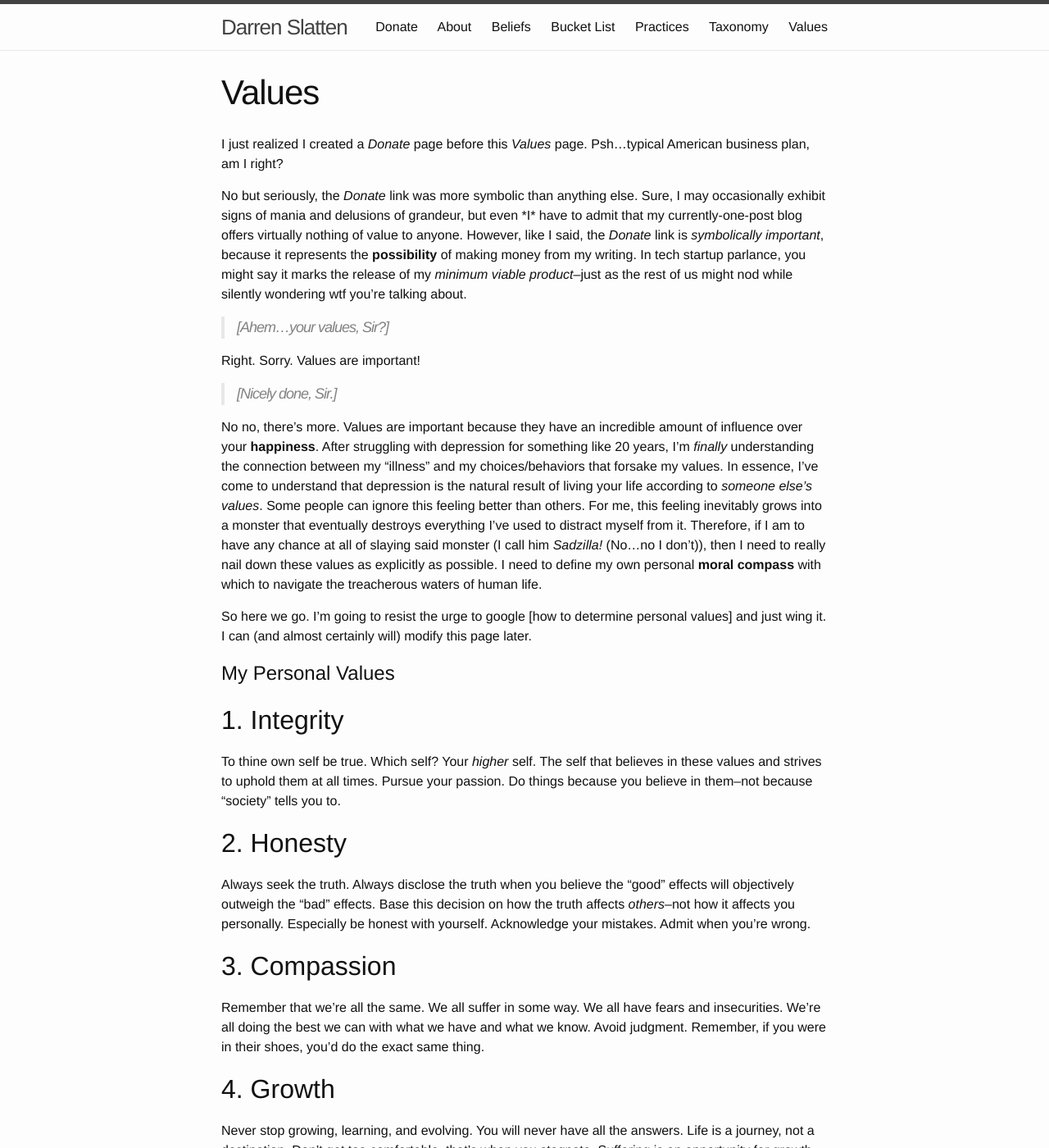
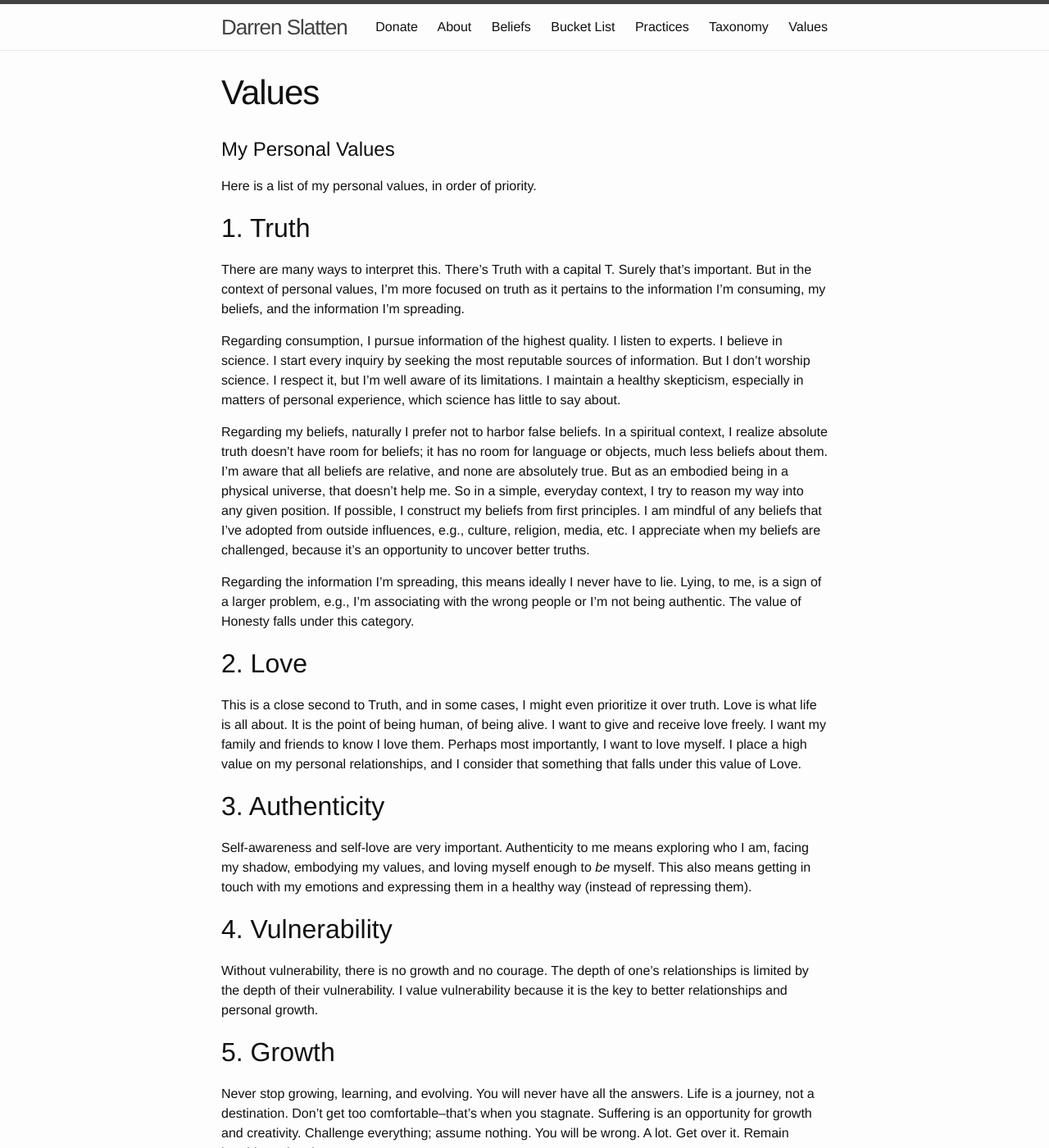
Before and after one commit to dslatten/dslatten.github.io, a Jekyll site: the page built from values.md, in a window 1280 px wide and 1400 px high. Shown: the whole window at 82% size. Built offline with Jekyll 4.4.1, drawn with Linux system fonts in a browser that asks for light colours; some of the changed text lies outside the part shown.

Commit message:
Update values.md

```diff
--- a/values.md
+++ b/values.md
@@ -4,30 +4,33 @@ title: Values
 permalink: /values.html
 ---
 
-I just realized I created a <em>Donate</em> page before this <em>Values</em> page. Psh...typical American business plan, am I right?
-
-No but seriously, the <em>Donate</em> link was more symbolic than anything else. Sure, I may occasionally exhibit signs of mania and delusions of grandeur, but even \*I\* have to admit that my currently-one-post blog offers virtually nothing of value to anyone. However, like I said, the <em>Donate</em> link is <em>symbolically important</em>, because it represents the <strong>possibility</strong> of making money from my writing. In tech startup parlance, you might say it marks the release of my <em>minimum viable product</em>--just as the rest of us might nod while silently wondering wtf you're talking about.
-
-> [Ahem...your values, Sir?]
-
-Right. Sorry. Values are important!
-
-> [Nicely done, Sir.]
-
-No no, there's more. Values are important because they have an incredible amount of influence over your <strong>happiness</strong>. After struggling with depression for something like 20 years, I'm <em>finally</em> understanding the connection between my "illness" and my choices/behaviors that forsake my values. In essence, I've come to understand that depression is the natural result of living your life according to <em>someone else's values</em>. Some people can ignore this feeling better than others. For me, this feeling inevitably grows into a monster that eventually destroys everything I've used to distract myself from it. Therefore, if I am to have any chance at all of slaying said monster (I call him <em>Sadzilla!</em> (No...no I don't)), then I need to really nail down these values as explicitly as possible. I need to define my own personal <strong>moral compass</strong> with which to navigate the treacherous waters of human life.
-
-So here we go. I'm going to resist the urge to google [how to determine personal values] and just wing it. I can (and almost certainly will) modify this page later.
-
 # My Personal Values
 
-## 1. Integrity
-To thine own self be true. Which self? Your <em>higher</em> self. The self that believes in these values and strives to uphold them at all times. Pursue your passion. Do things because you believe in them--not because "society" tells you to.
+Here is a list of my personal values, in order of priority.
 
-## 2. Honesty
-Always seek the truth. Always disclose the truth when you believe the "good" effects will objectively outweigh the "bad" effects. Base this decision on how the truth affects <em>others</em>--not how it affects you personally. Especially be honest with yourself. Acknowledge your mistakes. Admit when you're wrong.
+## 1. Truth
+There are many ways to interpret this. There's Truth with a capital T. Surely that's important. But in the context of personal values, I'm more focused on truth as it pertains to the information I'm consuming, my beliefs, and the information I'm spreading.
 
-## 3. Compassion
-Remember that we're all the same. We all suffer in some way. We all have fears and insecurities. We're all doing the best we can with what we have and what we know. Avoid judgment. Remember, if you were in their shoes, you'd do the exact same thing.
+Regarding consumption, I pursue information of the highest quality. I listen to experts. I believe in science. I start every inquiry by seeking the most reputable sources of information. But I don't worship science. I respect it, but I'm well aware of its limitations. I maintain a healthy skepticism, especially in matters of personal experience, which science has little to say about.
 
-## 4. Growth
-Never stop growing, learning, and evolving. You will never have all the answers. Life is a journey, not a destination. Don't get too comfortable--that's when you stagnate. Suffering is an opportunity for growth and creativity. Challenge everything; assume nothing. You will be wrong. A lot. Get over it.
+Regarding my beliefs, naturally I prefer not to harbor false beliefs. In a spiritual context, I realize absolute truth doesn't have room for beliefs; it has no room for language or objects, much less beliefs about them. I'm aware that all beliefs are relative, and none are absolutely true. But as an embodied being in a physical universe, that doesn't help me. So in a simple, everyday context, I try to reason my way into any given position. If possible, I construct my beliefs from first principles. I am mindful of any beliefs that I've adopted from outside influences, e.g., culture, religion, media, etc. I appreciate when my beliefs are challenged, because it's an opportunity to uncover better truths.
+
+Regarding the information I'm spreading, this means ideally I never have to lie. Lying, to me, is a sign of a larger problem, e.g., I'm associating with the wrong people or I'm not being authentic. The value of Honesty falls under this category.
+
+## 2. Love
+This is a close second to Truth, and in some cases, I might even prioritize it over truth. Love is what life is all about. It is the point of being human, of being alive. I want to give and receive love freely. I want my family and friends to know I love them. Perhaps most importantly, I want to love myself. I place a high value on my personal relationships, and I consider that something that falls under this value of Love.
+
+## 3. Authenticity
+Self-awareness and self-love are very important. Authenticity to me means exploring who I am, facing my shadow, embodying my values, and loving myself enough to <em>be</em> myself. This also means getting in touch with my emotions and expressing them in a healthy way (instead of repressing them).
+
+## 4. Vulnerability
+Without vulnerability, there is no growth and no courage. The depth of one's relationships is limited by the depth of their vulnerability. I value vulnerability because it is the key to better relationships and personal growth.
+
+## 5. Growth
+Never stop growing, learning, and evolving. You will never have all the answers. Life is a journey, not a destination. Don't get too comfortable--that's when you stagnate. Suffering is an opportunity for growth and creativity. Challenge everything; assume nothing. You will be wrong. A lot. Get over it. Remain humble and curious.
+
+## 6. Compassion
+We're all the same. We all suffer in some way. We all have fears and insecurities. We're all doing the best we can with what we have and what we know. I strive to avoid judgment of others. People are the product of their genes and environment, neither of which they had any control over. I'm not better than anyone, I'm just luckier. Treat others with kindness. Help those who are less fortunate than you.
+
+## 7. Integrity
+I strive to act in alignment with my values, even when it hurts. Especially when it hurts.
```
